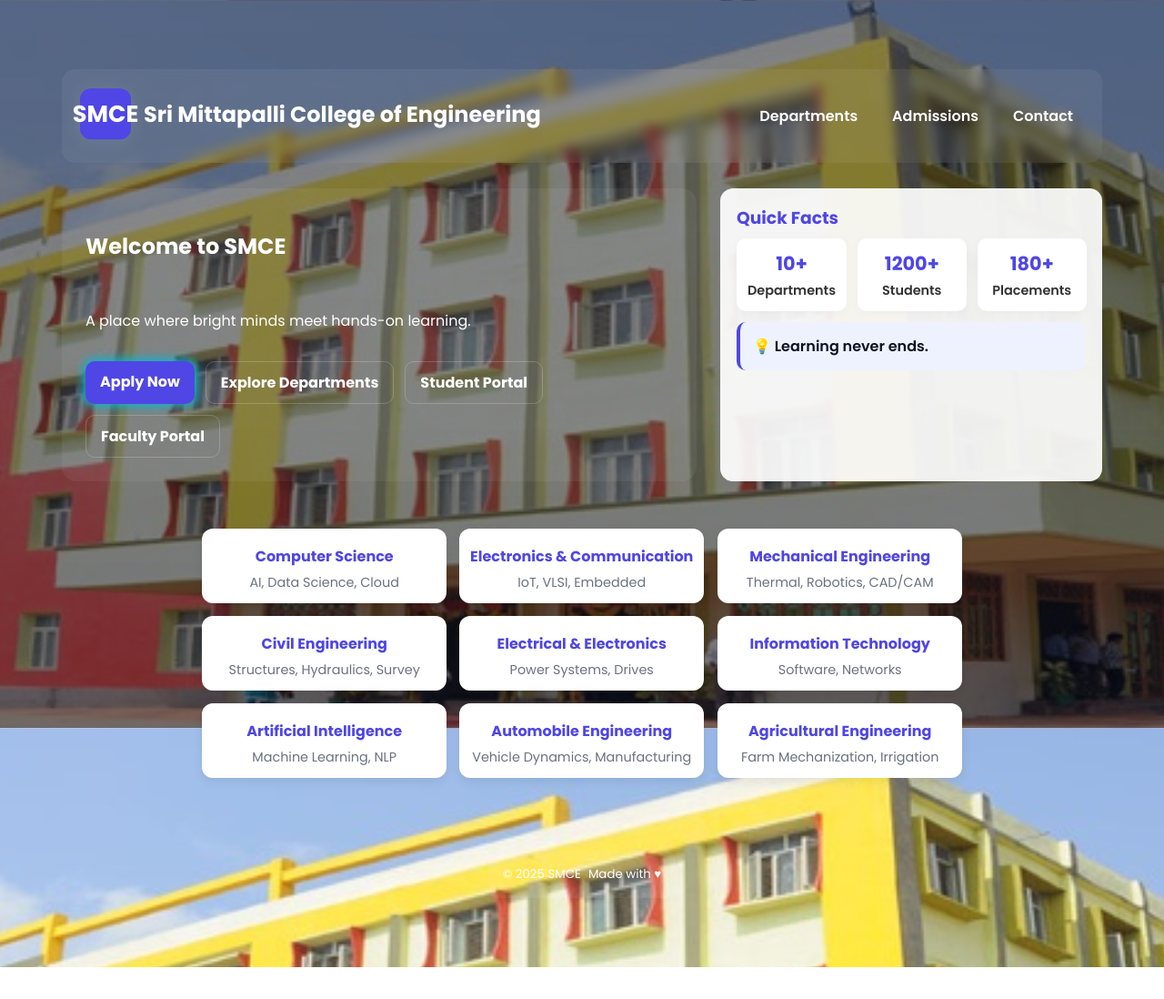
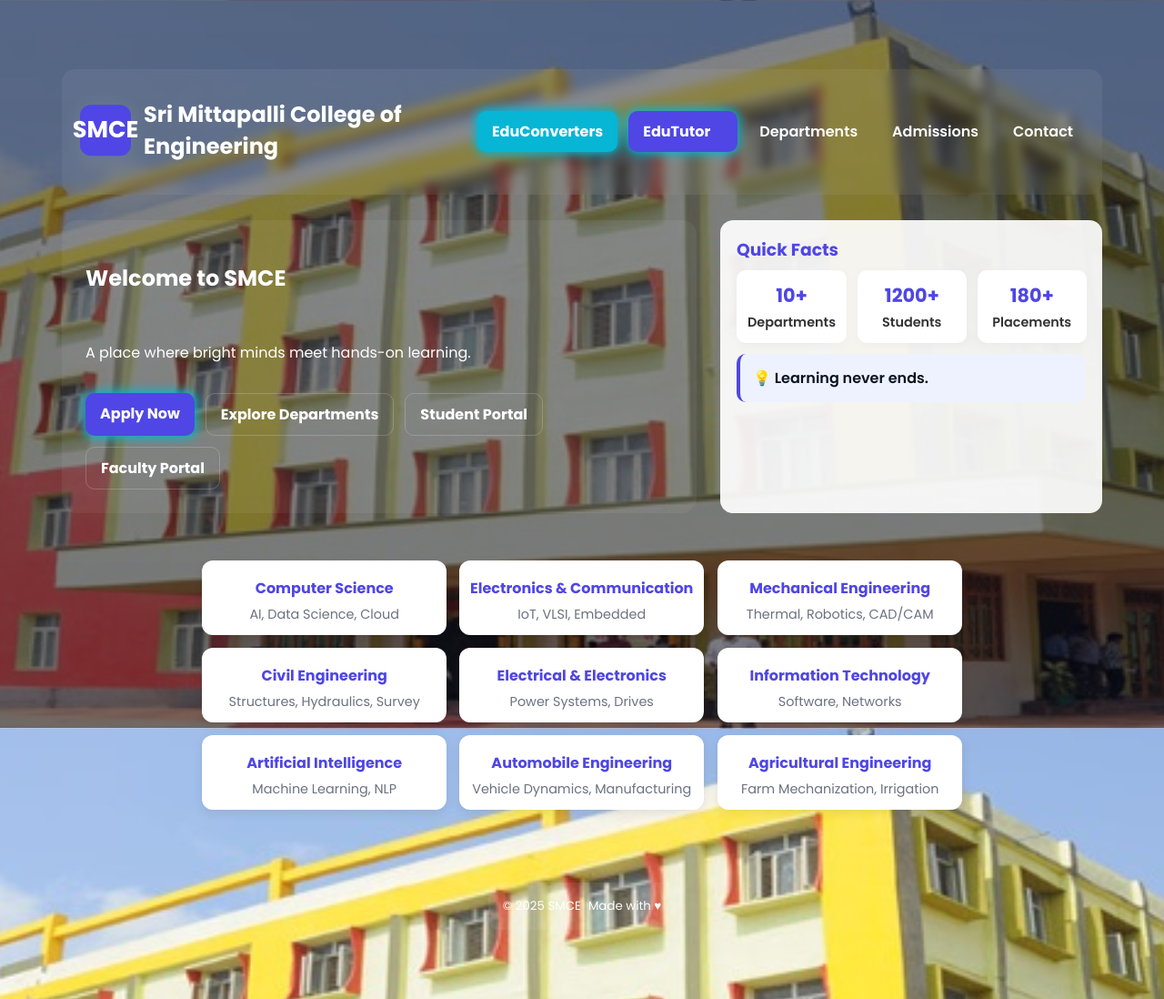
Before and after one commit to technovabit/anemia-detection, a plain HTML site: page index.html in a window 1280 px wide. Shown: the whole page at 91% size. Before the commit the page ends 1063 px from the top, so only its background shows below. Drawn offline with Linux system fonts and the light colour scheme.

Commit message:
index.html

```diff
--- a/index.html
+++ b/index.html
@@ -286,6 +286,11 @@ footer small:hover {color: var(--accent-2);}
     <div>SMCE</div>
     <h2>Sri Mittapalli College of Engineering</h2>
   </div>
+  <div style="display:flex;align-items:center;gap:12px;">
+    <a href="https://techhelo.github.io" target="_blank" class="btn" style="background:#06b6d4;min-width:120px;"
+      title="EduConverters converts marks and gives in points">EduConverters</a>
+    <a href="https://edututor-ai-ej5e3t5objzxngwybryxhx.streamlit.app/" target="_blank" class="btn" style="background:#4f46e5;min-width:120px;"
+      title="EduTutor: You can ask any question in this AI-powered app">EduTutor</a>
     <nav>
       <ul>
         <li><a id="departmentsBtn">Departments</a></li>
@@ -293,6 +298,7 @@ footer small:hover {color: var(--accent-2);}
         <li><a id="contactBtn">Contact</a></li>
       </ul>
     </nav>
+  </div>
 </header>
 
 <section class="hero">
```
Lines whose indentation alone changed are shown as unchanged.
